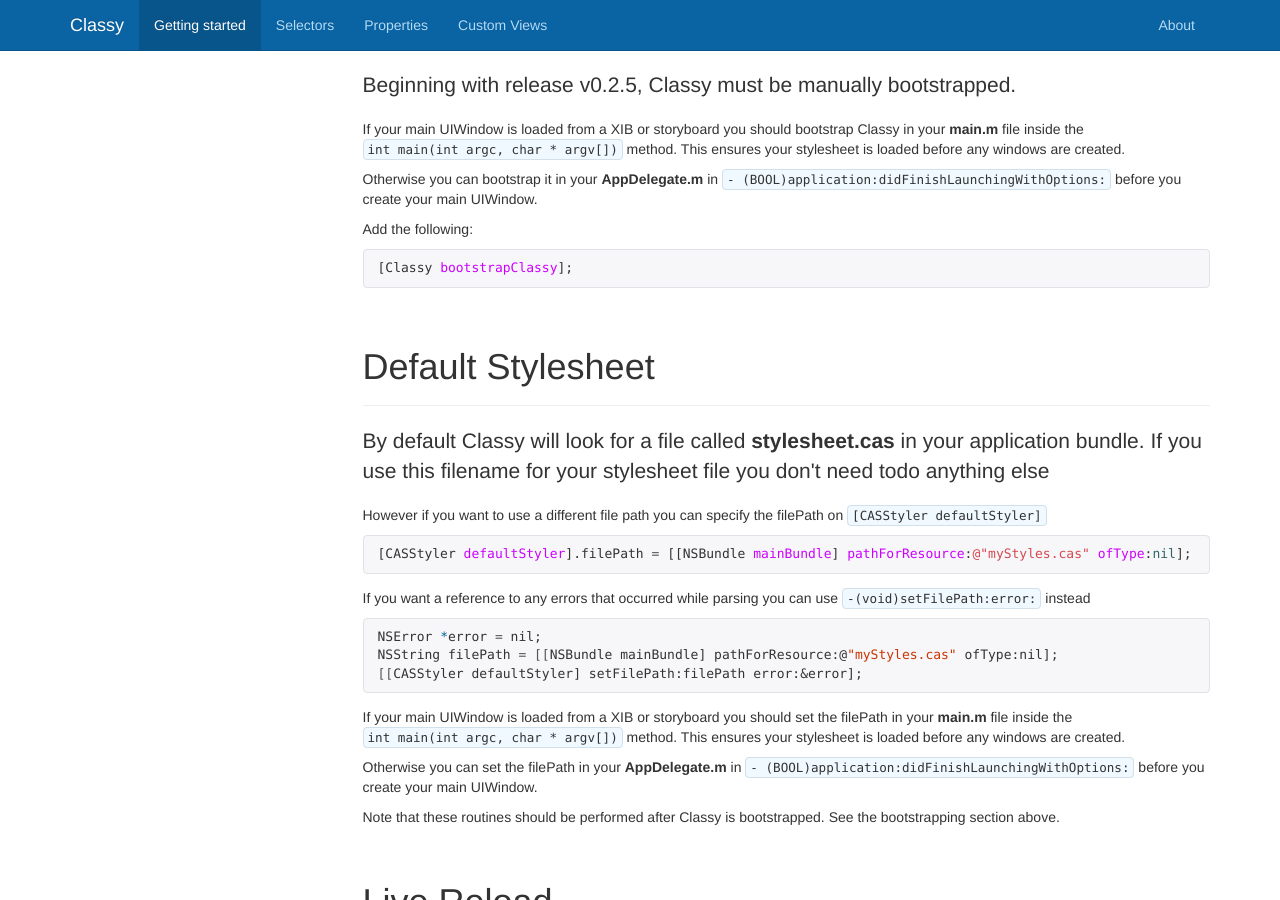
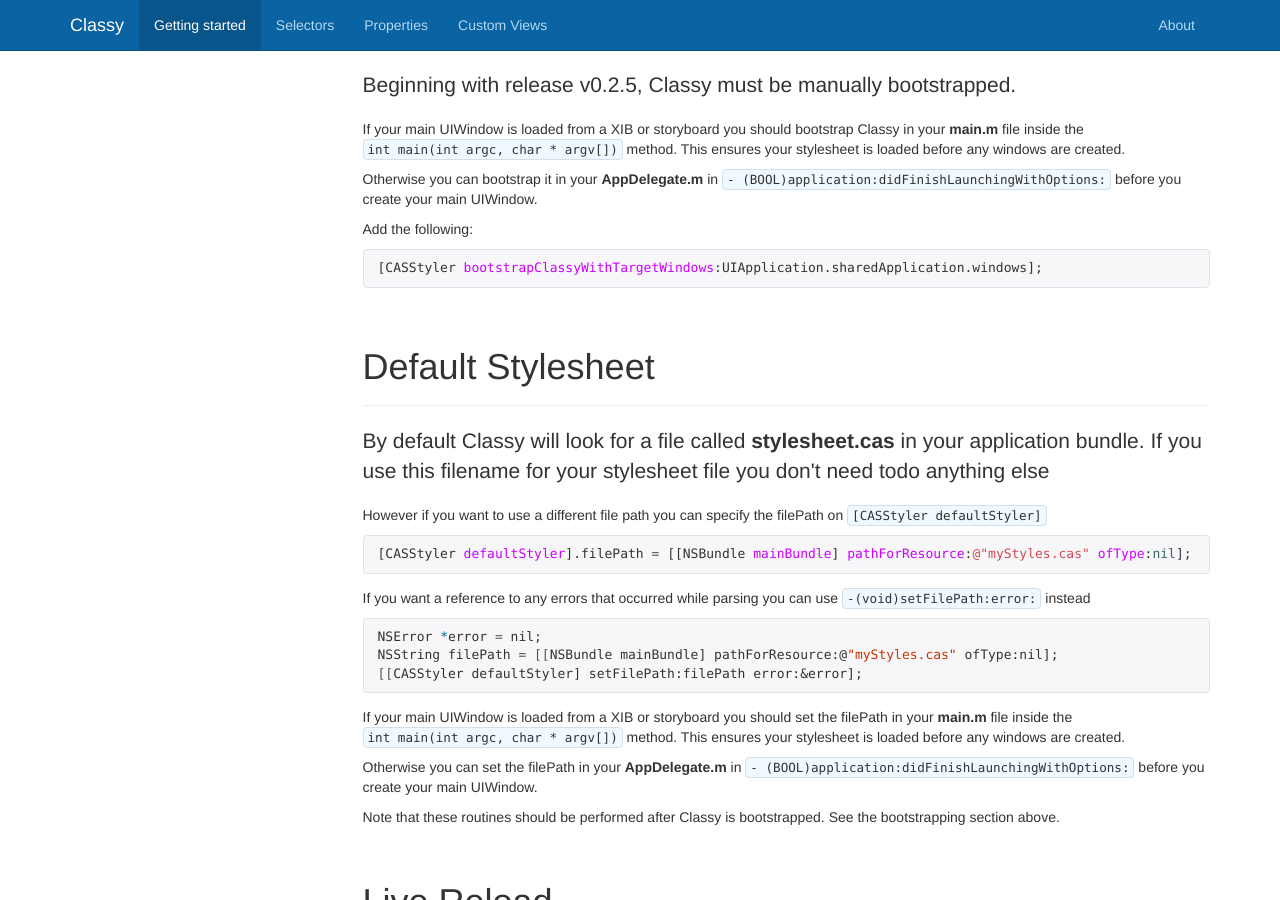
Before and after one commit to ClassyKit/Classy, a Jekyll site: the page built from getting-started.html, in a window 1280 px wide and 900 px high, scrolled down 1609 px. Built offline with Jekyll 4.4.1, drawn with Linux system fonts in a browser that asks for light colours; nearby versions of some CDN libraries; Markdown is read by kramdown in place of the engine named in the settings; comment, search, counter and statistics services are not loaded.

Commit message:
Update getting-started.html
Updated bootstrapping section.

```diff
--- a/getting-started.html
+++ b/getting-started.html
@@ -91,7 +91,7 @@
 - (BOOL)application:didFinishLaunchingWithOptions:</code> before you create your main UIWindow.</p>
 
       <p>Add the following:</p>
-      {% highlight objective-c %}[Classy bootstrapClassy];{% endhighlight %}
+      {% highlight objective-c %}[CASStyler bootstrapClassyWithTargetWindows:UIApplication.sharedApplication.windows];{% endhighlight %}
     </div>
   </div>
 
```
